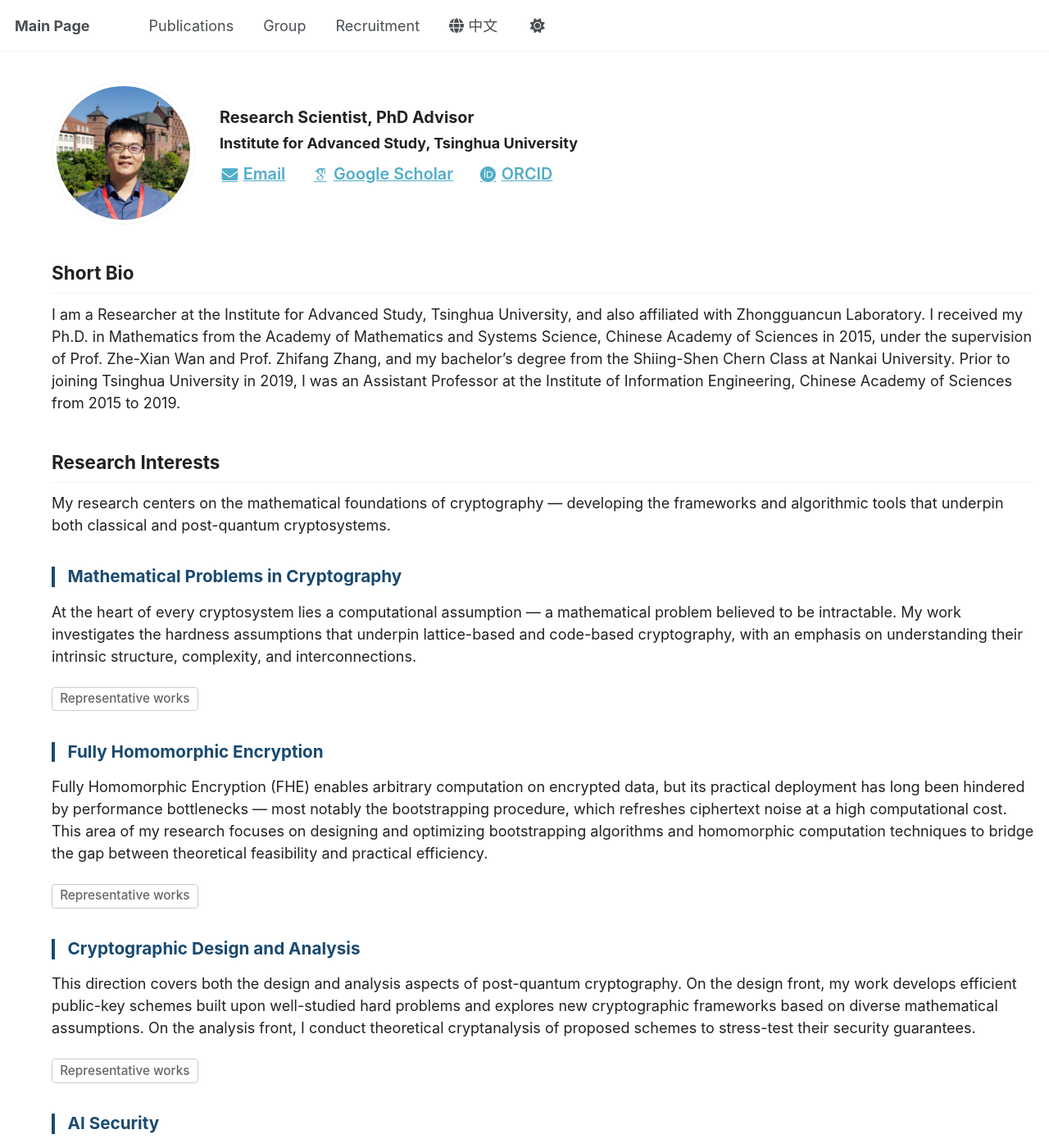
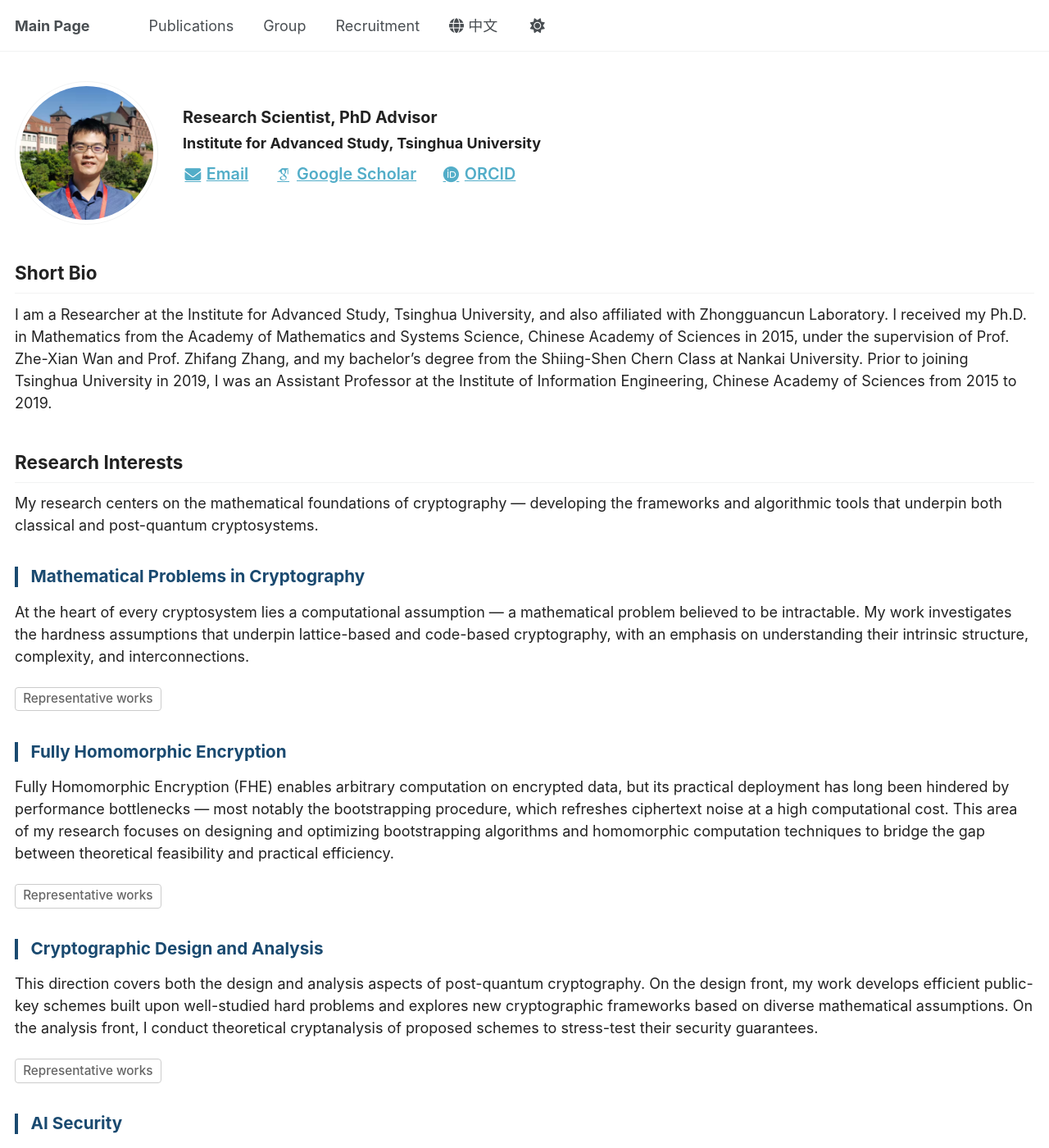
Before and after one commit to anyu-crypto/anyu-crypto.github.io, a Jekyll site: the page built from _pages/about.md, in a window 1280 px wide and 1400 px high. Shown: the whole window at 82% size. Built offline with Jekyll 4.4.1, drawn with Linux system fonts in a browser that asks for light colours; some web fonts are replaced.

Commit message:
fix: use flexbox layout for main container to resolve sidebar overlap

```diff
--- a/_includes/head/custom.html
+++ b/_includes/head/custom.html
@@ -17,13 +17,13 @@
 <script src="https://cdnjs.cloudflare.com/polyfill/v3/polyfill.min.js?features=es6"></script>
 <script id="MathJax-script" async src="https://cdn.jsdelivr.net/npm/mathjax@3/es5/tex-mml-chtml.js"></script>
 
-<!-- Fix sidebar overlap: ensure content area has enough left padding -->
+<!-- Fix sidebar overlap: use flexbox instead of float -->
 <style>
 @media (min-width: 57.8125em) {
-  #main > .archive,
-  #main > .page {
-    padding-left: 2.5em;
-  }
+  #main { display: flex !important; flex-wrap: wrap; }
+  #main > .sidebar { flex: 0 0 200px; max-width: 200px; float: none !important; }
+  #main > .archive, #main > article.page { flex: 1 1 auto; min-width: 0; float: none !important; width: auto !important; }
+  #main > .archive { margin-bottom: 0; }
 }
 </style>
 
```
